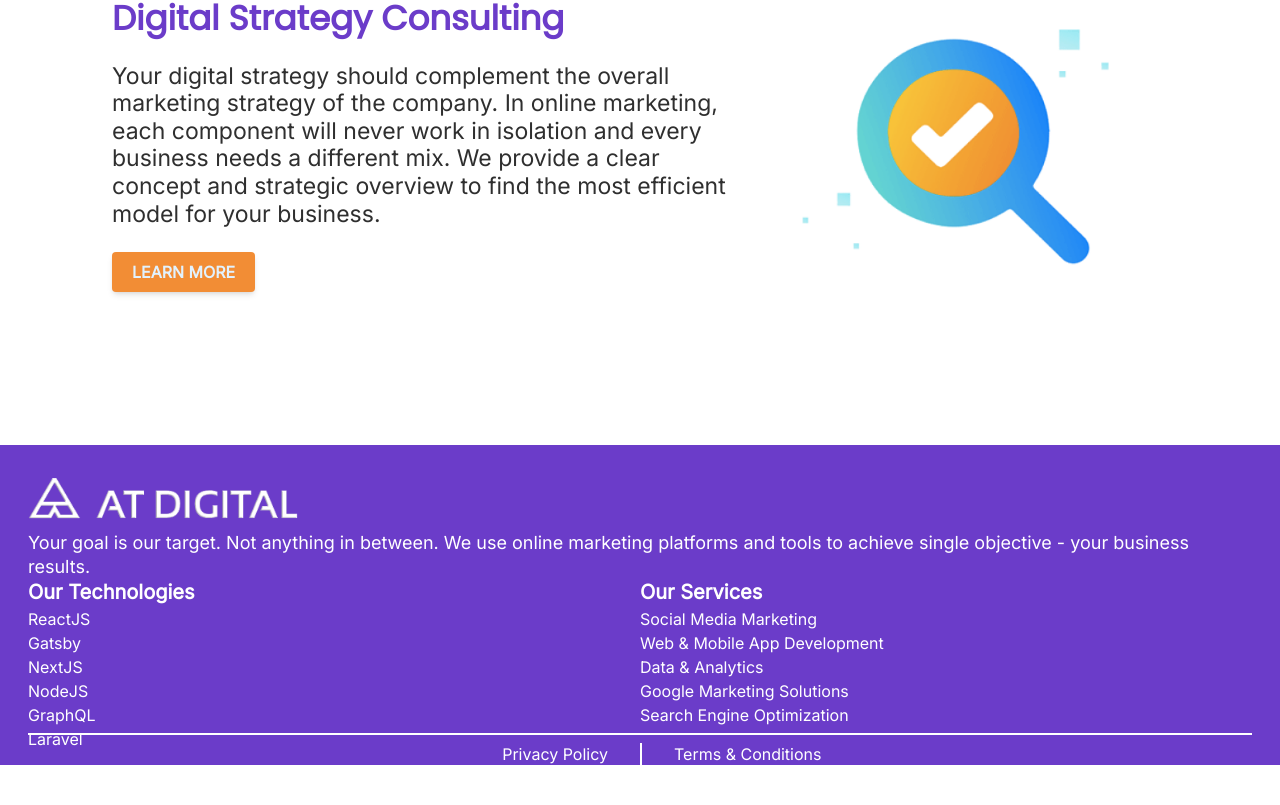
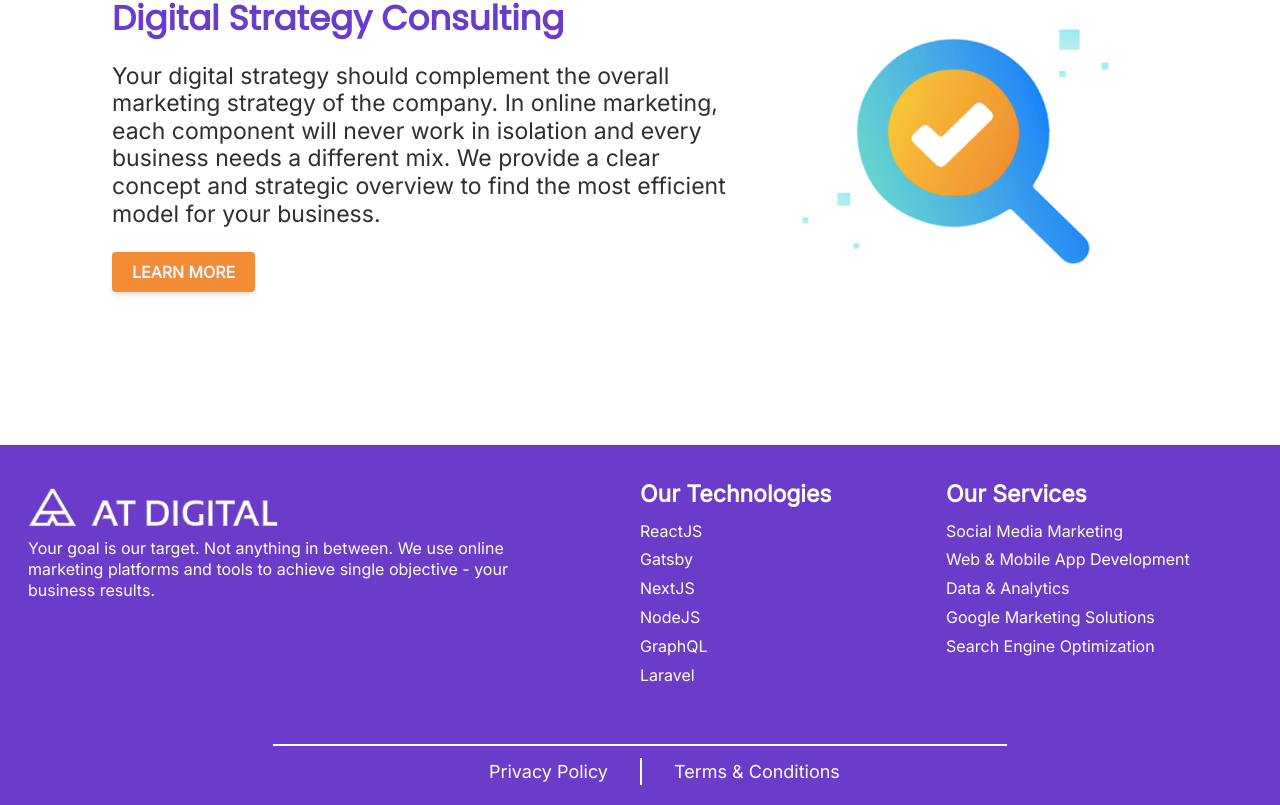
Before and after one commit to deelaka99/AT_Digital_site, a React (Vite) app: page / in a window 1280 px wide. Shown: the part 1555-2360 px from the top of the page. Before the commit the page ends 2328 px from the top, so only its background shows below. Built offline with nearby package versions, Linux system fonts and the light colour scheme; a web font is replaced by a local one.

Commit message:
added laptop responsiveness for footer component

```diff
--- a/src/components/Footer.jsx
+++ b/src/components/Footer.jsx
@@ -3,8 +3,8 @@ import Logo from "../assets/pictures/logo.png";
 
 function Footer() {
   return (
-    <div className="bg-primary w-full mobile:h-[100vh] tablet:h-[40vh] mobile:px-3 mobile:py-[2vh] tablet:px-7 tablet:py-2 flex flex-col">
-      <div className="w-full mobile:h-[23vh] tablet:h-[15vh] py-2">
+    <div className="bg-primary w-full mobile:h-[100vh] tablet:h-[40vh] laptop:h-[45vh] mobile:px-3 mobile:py-[2vh] tablet:px-7 tablet:py-2 flex flex-col">
+      <div className="laptop:hidden w-full mobile:h-[23vh] tablet:h-[15vh] py-2">
         <img
           src={Logo}
           alt="Logo"
@@ -16,7 +16,7 @@ function Footer() {
           business results.
         </p>
       </div>
-      <div className="w-full mobile:h-[34vh] tablet:h-[20vh] flex mobile:flex-col tablet:flex-row justify-center">
+      <div className="laptop:hidden w-full mobile:h-[34vh] tablet:h-[20vh] flex mobile:flex-col tablet:flex-row justify-center">
         {/* for mobile devices */}
         <h1 className="tablet:hidden font-inter font-semibold text-white mobile:text-[21px]">
           Our Technologies
@@ -29,9 +29,9 @@ function Footer() {
           GraphQL <br />
           Laravel
         </p>
-        {/* for above tablet devices */}
+        {/* for tablet devices */}
         <div className="h-full w-1/2 py-1">
-          <h1 className="mobile:hidden tablet:block font-inter font-semibold text-white tablet:text-[20px]">
+          <h1 className="mobile:hidden laptop:hidden tablet:block font-inter font-semibold text-white tablet:text-[20px]">
             Our Technologies
           </h1>
           <p className="mobile:hidden tablet:block font-inter  text-white tablet:text-[16px] tablet:leading-[1.5]">
@@ -44,10 +44,10 @@ function Footer() {
           </p>
         </div>
         <div className="h-full w-1/2 py-1">
-          <h1 className="mobile:hidden tablet:block font-inter font-semibold text-white tablet:text-[20px]">
+          <h1 className="mobile:hidden laptop:hidden tablet:block font-inter font-semibold text-white tablet:text-[20px]">
             Our Services
           </h1>
-          <p className="mobile:hidden tablet:block font-inter  text-white tablet:text-[16px] tablet:leading-[1.5]">
+          <p className="mobile:hidden laptop:hidden tablet:block font-inter  text-white tablet:text-[16px] tablet:leading-[1.5]">
             Social Media Marketing <br />
             Web & Mobile App Development <br />
             Data & Analytics <br />
@@ -56,7 +56,7 @@ function Footer() {
           </p>
         </div>
       </div>
-      <div className="tablet:hidden w-full mobile:h-[33vh] flex flex-col justify-center">
+      <div className="tablet:hidden laptop:hidden w-full mobile:h-[33vh] flex flex-col justify-center">
         <h1 className="font-inter font-semibold text-white mobile:text-[21px]">
           Our Services
         </h1>
@@ -68,8 +68,9 @@ function Footer() {
           Search Engine Optimization
         </p>
       </div>
-      <div className="w-full mobile:h-[7vh] tablet:h-[5vh] flex mobile:border-t tablet:border-t-2 border-white mobile:py-2">
+      <div className="laptop:hidden w-full mobile:h-[7vh] tablet:h-[5vh] flex mobile:border-t tablet:border-t-2 border-white mobile:py-2">
         <div className="h-full w-1/2 flex items-center mobile:justify-center tablet:justify-end tablet:pr-8">
+          <div className="laptop:h-full laptop:w-1/2"></div>
           <p className="font-inter text-white mobile:text-[14px] tablet:text-[16px] active:text-secondary">
             Privacy Policy
           </p>
@@ -80,6 +81,65 @@ function Footer() {
           </p>
         </div>
       </div>
+      {/* for laptop devices */}
+      <div className="mobile:hidden tablet:hidden w-full h-[38vh] laptop:flex laptop:pt-5">
+        <div className="h-full w-1/2 laptop:pr-16">
+          <img
+            src={Logo}
+            alt="Logo"
+            className="laptop:w-[250px]"
+          />
+          <p className="font-inter  text-white laptop:text-[16px] laptop:leading-[1.3]">
+            Your goal is our target. Not anything in between. We use online
+            marketing platforms and tools to achieve single objective - your
+            business results.
+          </p>
+        </div>
+        <div className="h-full w-1/2 flex">
+          <div className="h-full w-1/2">
+            <h1 className="font-inter font-semibold text-white tablet:text-[23px] laptop:leading-[1.9]">
+              Our Technologies
+            </h1>
+            <p className="font-inter  text-white laptop:text-[16px] laptop:leading-[1.8]">
+              ReactJS <br />
+              Gatsby <br />
+              NextJS <br />
+              NodeJS <br />
+              GraphQL <br />
+              Laravel
+            </p>
+          </div>
+          <div className="h-full w-1/2">
+            <h1 className="font-inter font-semibold text-white laptop:text-[23px] laptop:leading-[1.9]">
+              Our Services
+            </h1>
+            <p className="font-inter  text-white laptop:text-[16px] laptop:leading-[1.8]">
+              Social Media Marketing <br />
+              Web & Mobile App Development <br />
+              Data & Analytics <br />
+              Google Marketing Solutions <br />
+              Search Engine Optimization
+            </p>
+          </div>
+        </div>
+      </div>
+      <div className="mobile:hidden tablet:hidden w-full h-[7vh] laptop:flex">
+        <div className="h-full w-1/5"></div>
+        <div className="h-full w-3/5 flex laptop:py-3 laptop:border-t-2 border-white">
+          <div className="h-full w-1/2 flex items-center tablet:justify-end pr-8">
+            <div className="h-full w-1/2"></div>
+            <p className="font-inter text-white laptop:text-[18px] active:text-secondary">
+              Privacy Policy
+            </p>
+          </div>
+          <div className="h-full w-1/2 flex items-center justify-start pl-8 border-l-2 border-white">
+            <p className="font-inter text-white laptop:text-[18px] active:text-secondary">
+              Terms & Conditions
+            </p>
+          </div>
+        </div>
+        <div className="h-full w-1/5"></div>
+      </div>
     </div>
   );
 }
```
